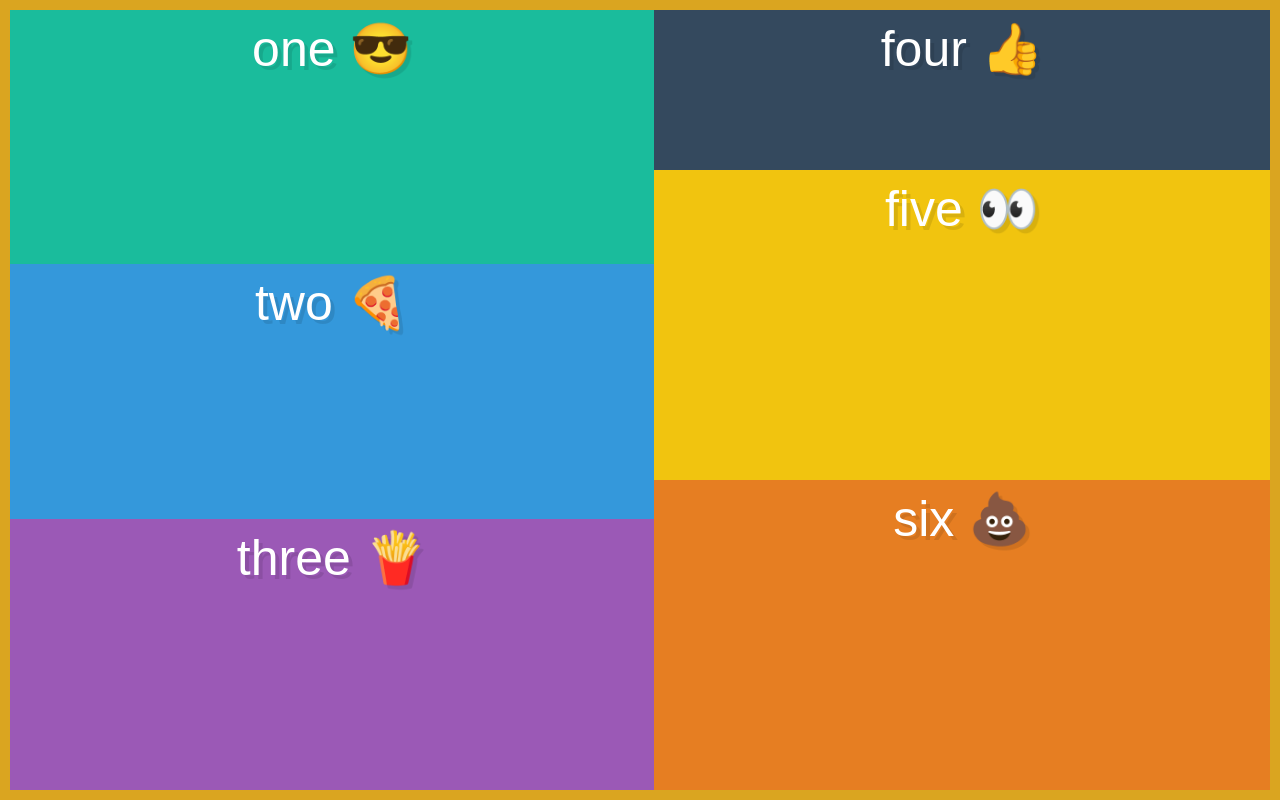
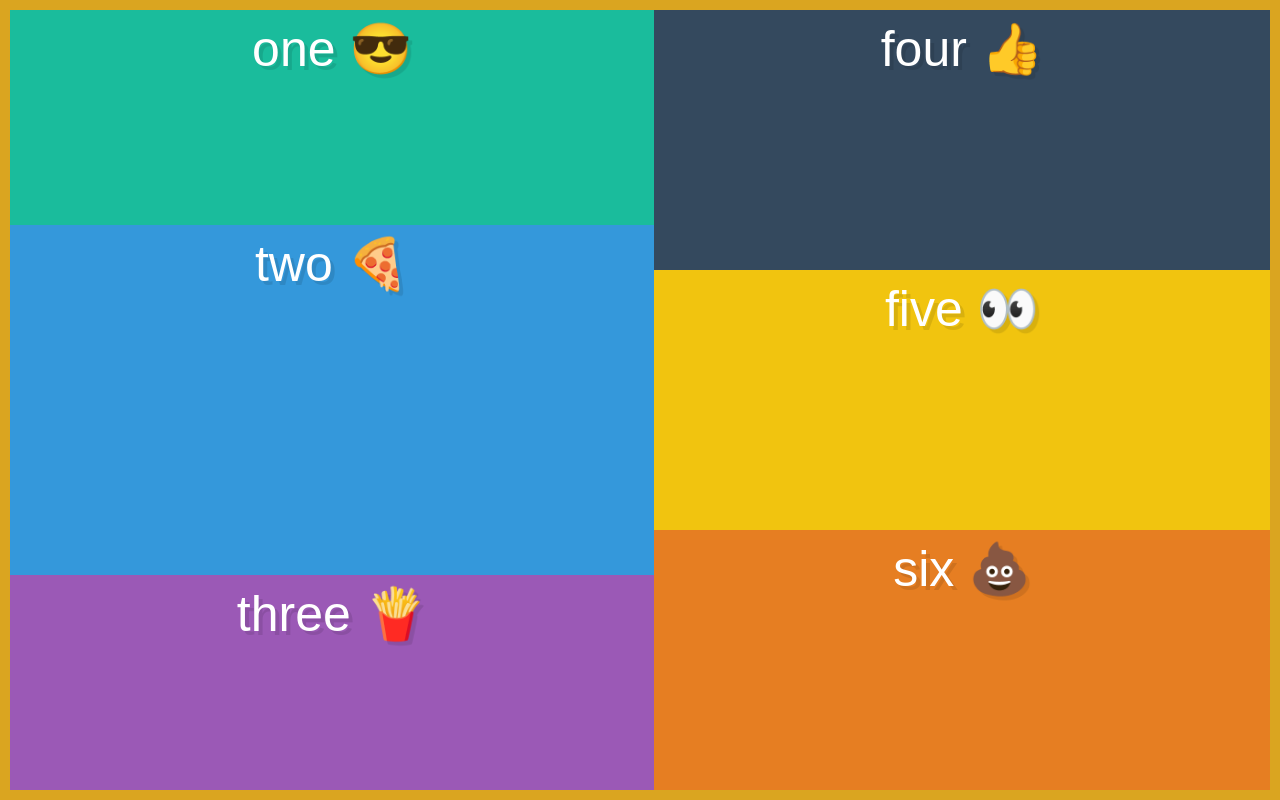
Before and after one commit to jrubendiaz/EOI-Maquetacion, a plain HTML site: page flex-wrapping-and-columns/index.html in a window 1280 px wide. Drawn offline with Linux system fonts and the light colour scheme.

Commit message:
notes added

```diff
--- a/flex-wrapping-and-columns/style.css
+++ b/flex-wrapping-and-columns/style.css
@@ -31,22 +31,48 @@ input[type=reset],input[type=submit]{-webkit-appearance:button;cursor:pointer;}b
 /* We start writing out flexbox here. The above is just page setup */
 .container {
   display:flex;
-  flex-wrap:wrap;
-  flex-direction:column;
   border:10px solid goldenrod;
-  height:100vh;
+
+  /* Step 1 - Qué pasa si wrapeamos */
+
+  /* Las propiedades de grow y shrink pasan a afectar a nivel de fila */
+  flex-wrap: wrap;
 }
 
 .box {
-  flex-basis:250px;
-  flex-grow:1;
+  flex-basis:500px;
+  /* step 2 - y si añadimos un flex grow 1 */
+  flex-grow: 1;
 }
 
-
-.box3 {
-  flex-grow:5;
+/* ¿Step 3 - y si añadimos un grow 10 a alguno de los elementos? */
+.box2 {
+  flex-grow: 10;
 }
 
-.box4 {
-  flex-basis:100px;
+/* Step 4 - ¿Y si cambiamos los ejes a column? */
+.container {
+  flex-direction: column;
 }
+ /* Step 5 - ¿y si añadimos un poco de grow? ¿por qué? */
+.box {
+  flex-basis:auto;
+  flex-grow: 1;
+}
+
+.box2 {
+  flex-grow: 10;
+}
+
+/* Step 6 - Añadimos un alto a nuestro container, ¿qué pasa? */
+.container {
+  min-height: 100vh;
+}
+
+/* Step 7 - Y si en vez de min le aplicamos height directamente y a nuestros elementos le damos un basis - recuerda que está wrapeado? */
+.container {
+  height: 100vh;
+}
+.box {
+  flex-basis: 200px;
+}
```
